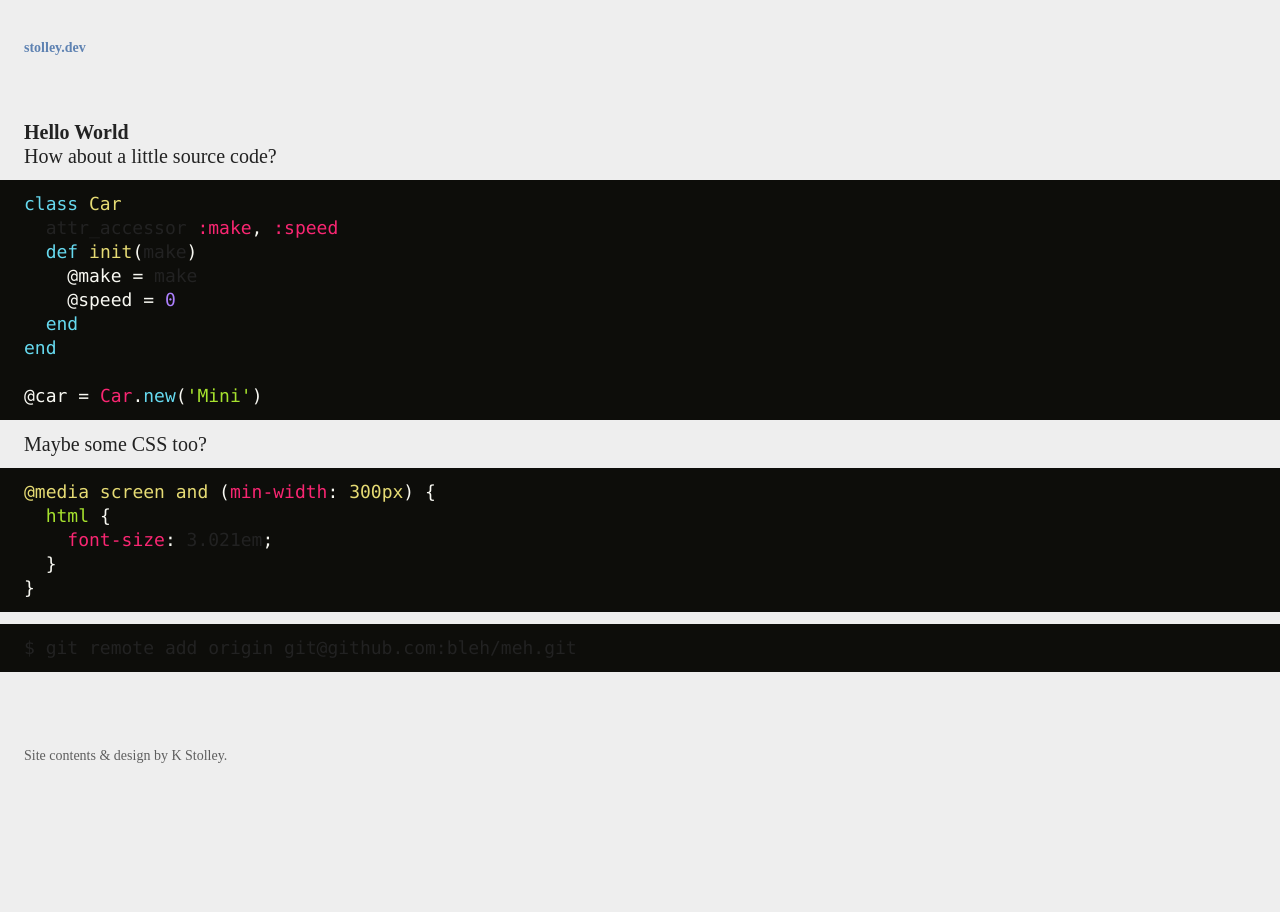
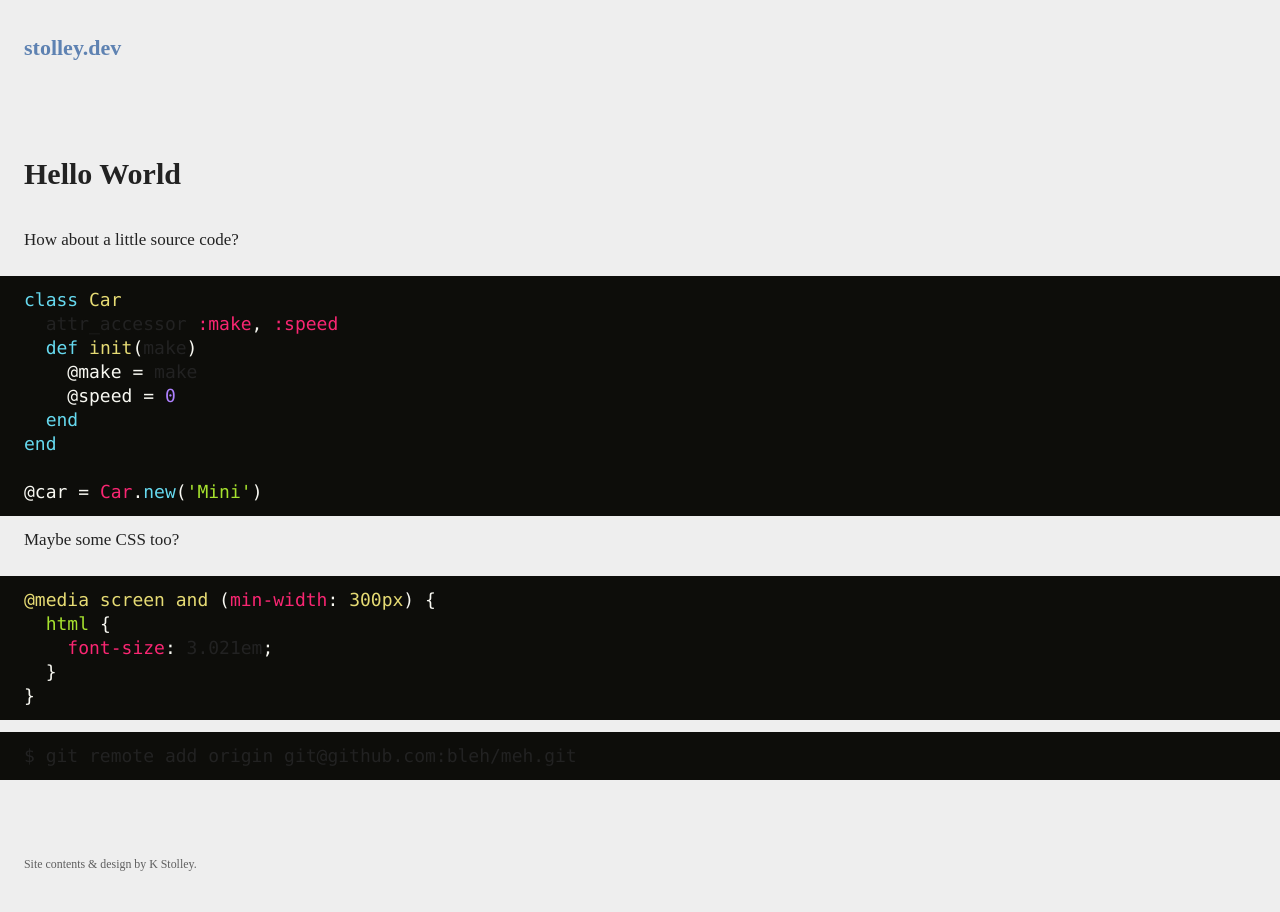
Before and after one commit to karlstolley/stolley.dev, a Jekyll site: the page built from index.md, in a window 1280 px wide. Built offline with Jekyll 4.4.1, drawn with Linux system fonts in a browser that asks for light colours; some web fonts are replaced; our own code applies the rules of GitHub Pages for plain Markdown files.

Commit message:
Experiment with Benton Sans variants

```diff
--- a/assets/css/screen.css
+++ b/assets/css/screen.css
@@ -25,22 +25,32 @@
   background: #EEE;
   color: #222;
   /* TODO: Add fallback families */
-  font-family: dejarip, 'SST® W05', 'SST? W05', 'SST W05';
-  font-size: 20px;
+  font-family: benton-sans, serif;
+  font-size: 17px;
   line-height: 24px;
   text-rendering: optimizeLegibility;
 }
 
 aside,header,footer {
-  font-family: cresta;
-  font-weight: 300;
   opacity: 0.7;
   font-size: 70%;
 }
 
 h1,h2,h3 {
-  font-family: cresta;
   font-weight: 700;
+  font-size: 22px;
+  line-height: 24px;
+  padding-bottom: 36px;
+}
+
+#content h1 {
+  font-family: benton-sans-condensed;
+  font-size: 30px;
+  line-height: 36px;
+}
+
+p {
+  padding-bottom: 12px;
 }
 
 a {
```
